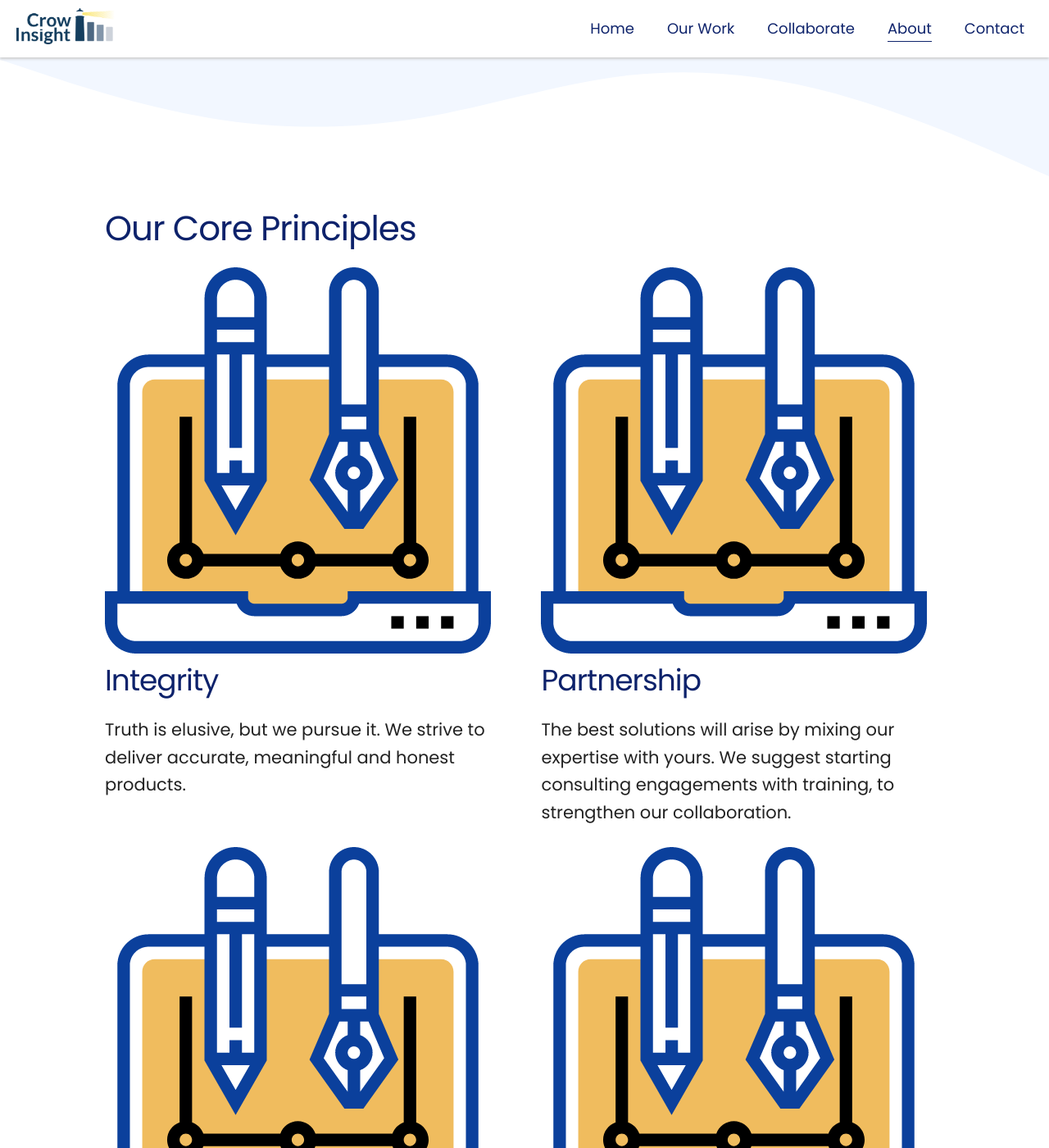
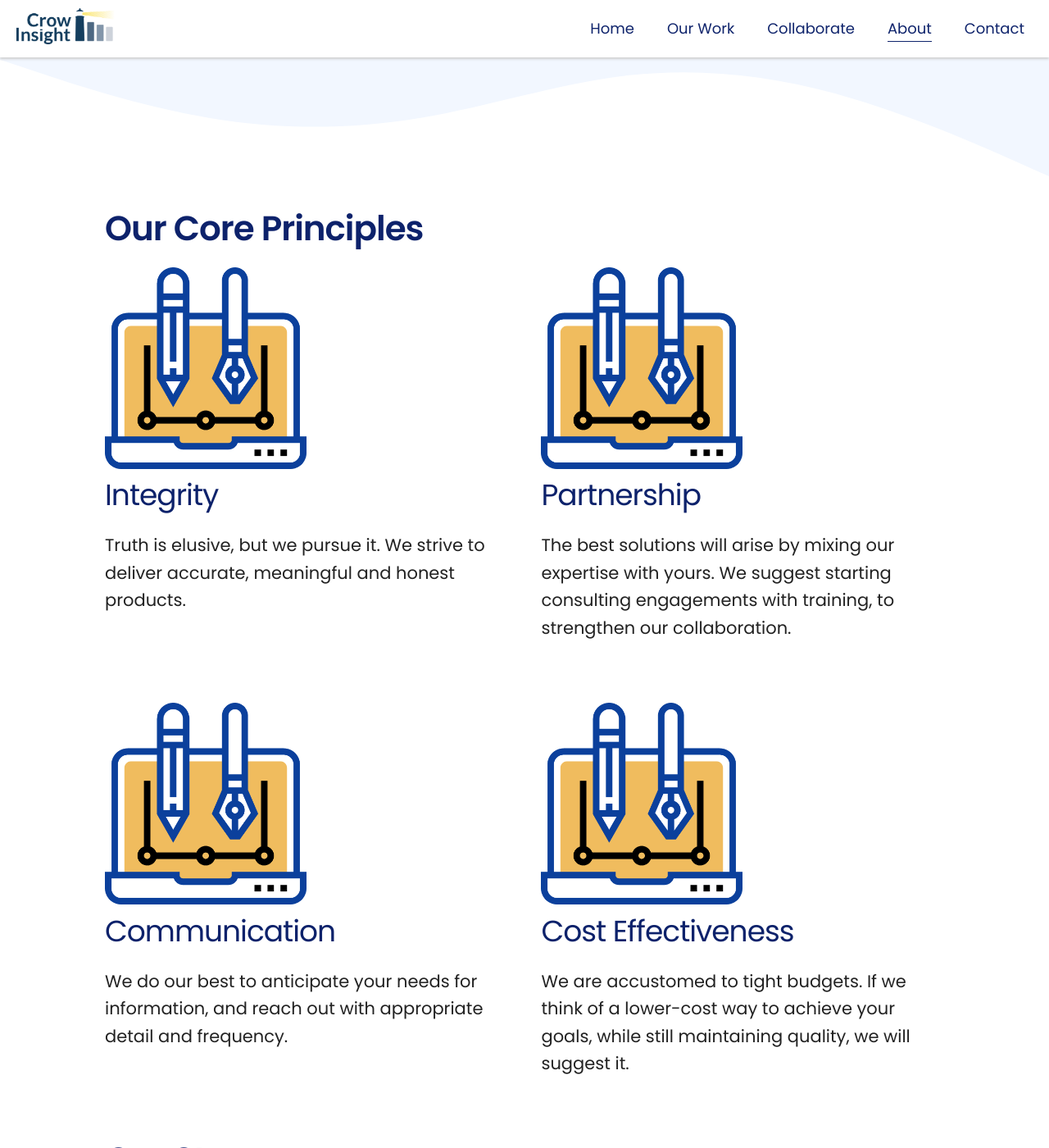
Before and after one commit to crow-insight/crow-insight.github.io, a Jekyll site: the page built from about.html, in a window 1280 px wide and 1400 px high, scrolled down 450 px. Shown: the whole window at 82% size. Built offline with Jekyll 4.4.1, drawn with Linux system fonts in a browser that asks for light colours.

Commit message:
added margins to text

```diff
--- a/about.html
+++ b/about.html
@@ -11,30 +11,30 @@
 
 <link rel="stylesheet" href="/css/about.css">
 
-<div class="container">
+<div class="container core-principles">
   <div class="row">
     <h2>Our Core Principles</h2>
   </div>
   <div class="row">
     <div class="six columns">
-      <img class="u-max-full-width" src="/assets/img/visual.png" alt="">
+      <img class="u-max-full-width icon" src="/assets/img/visual.png" alt="">
       <h3>Integrity</h3>
       <p>Truth is elusive, but we pursue it. We strive to deliver accurate, meaningful and honest products.</p>
     </div>
     <div class="six columns">
-      <img class="u-max-full-width" src="/assets/img/visual.png" alt="">
+      <img class="u-max-full-width icon" src="/assets/img/visual.png" alt="">
       <h3>Partnership</h3>
       <p>The best solutions will arise by mixing our expertise with yours. We suggest starting consulting engagements with training, to strengthen our collaboration.</p>
     </div>
   </div>
   <div class="row">
     <div class="six columns">
-      <img class="u-max-full-width" src="/assets/img/visual.png" alt="">
+      <img class="u-max-full-width icon" src="/assets/img/visual.png" alt="">
       <h3>Communication</h3>
       <p>We do our best to anticipate your needs for information, and reach out with appropriate detail and frequency.</p>
     </div>
     <div class="six columns">
-      <img class="u-max-full-width" src="/assets/img/visual.png" alt="">
+      <img class="u-max-full-width icon" src="/assets/img/visual.png" alt="">
       <h3>Cost Effectiveness</h3>
       <p>We are accustomed to tight budgets. If we think of a lower-cost way to achieve your goals, while still maintaining quality, we will suggest it.</p>
     </div>
--- a/css/about.css
+++ b/css/about.css
@@ -10,3 +10,14 @@
 	border-bottom: 1px solid #0D226B;
 	padding-bottom: 3px;
 }
+
+.core-principles .icon{
+	max-width: 50%;
+}
+
+.core-principles .row:nth-child(2),
+.core-principles .row:nth-child(3),
+.core-principles .row:nth-child(4),
+.core-principles .row:nth-child(5) {
+	margin-bottom: 50px;
+}
--- a/css/default.css
+++ b/css/default.css
@@ -7,3 +7,7 @@
 {
 	color: #0D226B;
 }
+
+h2 {
+	font-weight: 600;
+}
--- a/css/howwework.css
+++ b/css/howwework.css
@@ -2,3 +2,7 @@
 	border-bottom: 1px solid #0D226B;
 	padding-bottom: 3px;
 }
+
+.howwework-content .row {
+	margin-bottom: 100px;
+}
--- a/index.html
+++ b/index.html
@@ -16,7 +16,7 @@
 	<div class="row">
 		<div class="one-half column">
 			<img class="u-max-full-width" src="/assets/img/placeholder.jpg" alt="">
-			<h3>Project Title</h3>
+			<p>Project Title</p>
 			<div class="tag-list">
 				<p>Relevant Tag, Relevant Tag, Relevant Tag</p>
 	      	</div>
--- a/our work/howwework.html
+++ b/our work/howwework.html
@@ -7,7 +7,7 @@
 as described below. Lorem ipsum dolor sit amet, consectetuer adipiscing elit, sed diam Lorem ipsum dolor sit amet, consectetuer adipiscing elit, sed diam."
 ---
 <link rel="stylesheet" href="/css/howwework.css">
-<div class="container">
+<div class="container howwework-content">
   <div class="row">
     <div class="four columns">
       <img class="u-full-width" src="/assets/img/Website_DevelopDeeper_Sketch.png" alt="" class="image">
```
Also changed, not shown: 7 other files.
